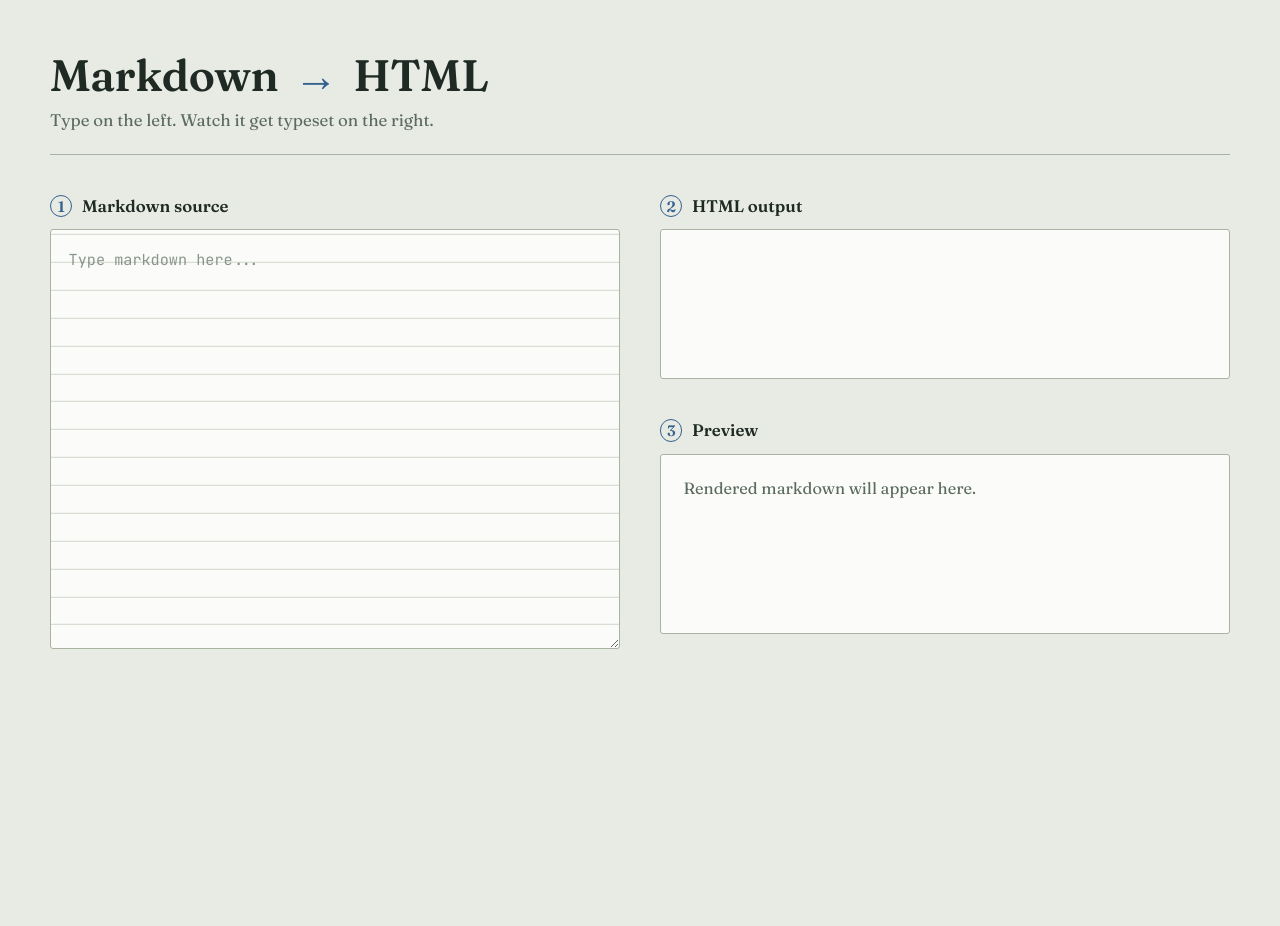
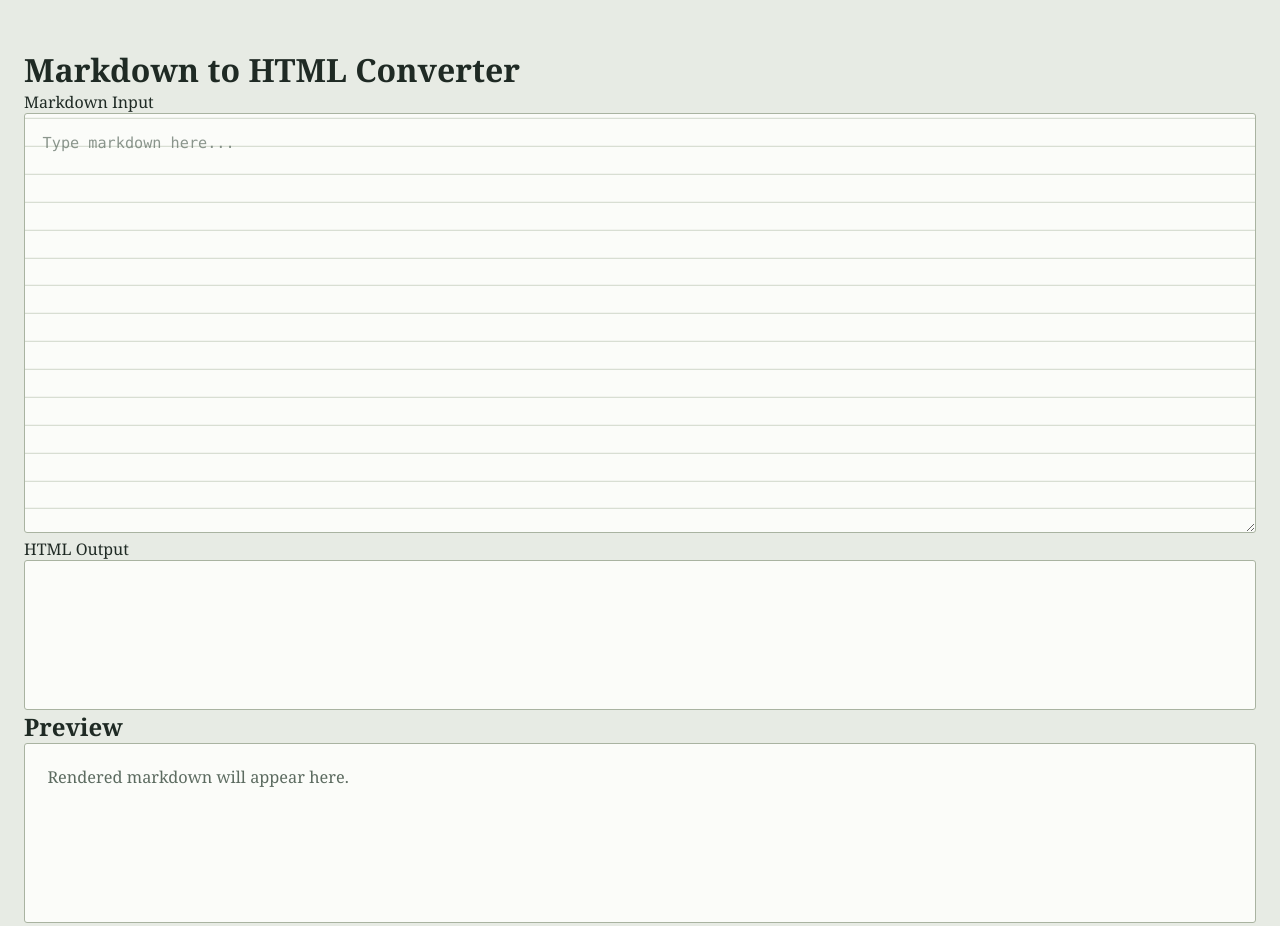
Before and after one commit to kantonio250000000109-code/markdown-converter, a plain HTML site: page index.html in a window 1280 px wide. Before the commit the page ends 800 px from the top, so only its background shows below. Drawn offline with Linux system fonts and the light colour scheme.

Commit message:
Revise HTML layout for Markdown converter
Refactor HTML structure for better organization and readability.

```diff
--- a/index.html
+++ b/index.html
@@ -4,51 +4,28 @@
   <meta charset="UTF-8">
   <meta name="viewport" content="width=device-width, initial-scale=1.0">
   <title>Markdown to HTML Converter</title>
-  <link rel="preconnect" href="https://fonts.googleapis.com">
-  <link rel="preconnect" href="https://fonts.gstatic.com" crossorigin>
-  <link href="https://fonts.googleapis.com/css2?family=Fraunces:opsz,wght@9..144,400;9..144,500;9..144,600&family=JetBrains+Mono:wght@400;500&display=swap" rel="stylesheet">
   <link rel="stylesheet" href="style.css">
 </head>
 <body>
-  <div class="page">
+  <main class="container">
+    <h1>Markdown to HTML Converter</h1>
 
-    <header class="masthead">
-      <h1>Markdown <span class="arrow" aria-hidden="true">&rarr;</span> HTML</h1>
-      <p class="tagline">Type on the left. Watch it get typeset on the right.</p>
-    </header>
+    <div class="editor-pane">
+      <label for="markdown-input">Markdown Input</label>
+      <textarea id="markdown-input" placeholder="Type markdown here..."></textarea>
+    </div>
 
-    <main class="proof">
+    <div class="output-pane">
+      <label for="html-output">HTML Output</label>
 
-      <section class="pane pane-input">
-        <div class="pane-head">
-          <span class="stage">1</span>
-          <label for="markdown-input">Markdown source</label>
-        </div>
-        <textarea id="markdown-input" placeholder="Type markdown here..." spellcheck="false"></textarea>
-      </section>
+      <pre id="html-output"></pre>
+    </div>
 
-      <div class="pane-stack">
-
-        <section class="pane pane-output">
-          <div class="pane-head">
-            <span class="stage">2</span>
-            <label for="html-output">HTML output</label>
-          </div>
-          <pre id="html-output"></pre>
-        </section>
-
-        <section class="pane pane-preview">
-          <div class="pane-head">
-            <span class="stage">3</span>
-            <h2>Preview</h2>
-          </div>
-          <div id="preview"></div>
-        </section>
-
-      </div>
-
-    </main>
-  </div>
+    <div class="preview-pane">
+      <h2>Preview</h2>
+      <div id="preview"></div>
+    </div>
+  </main>
 
   <script src="script.js"></script>
 </body>
```
